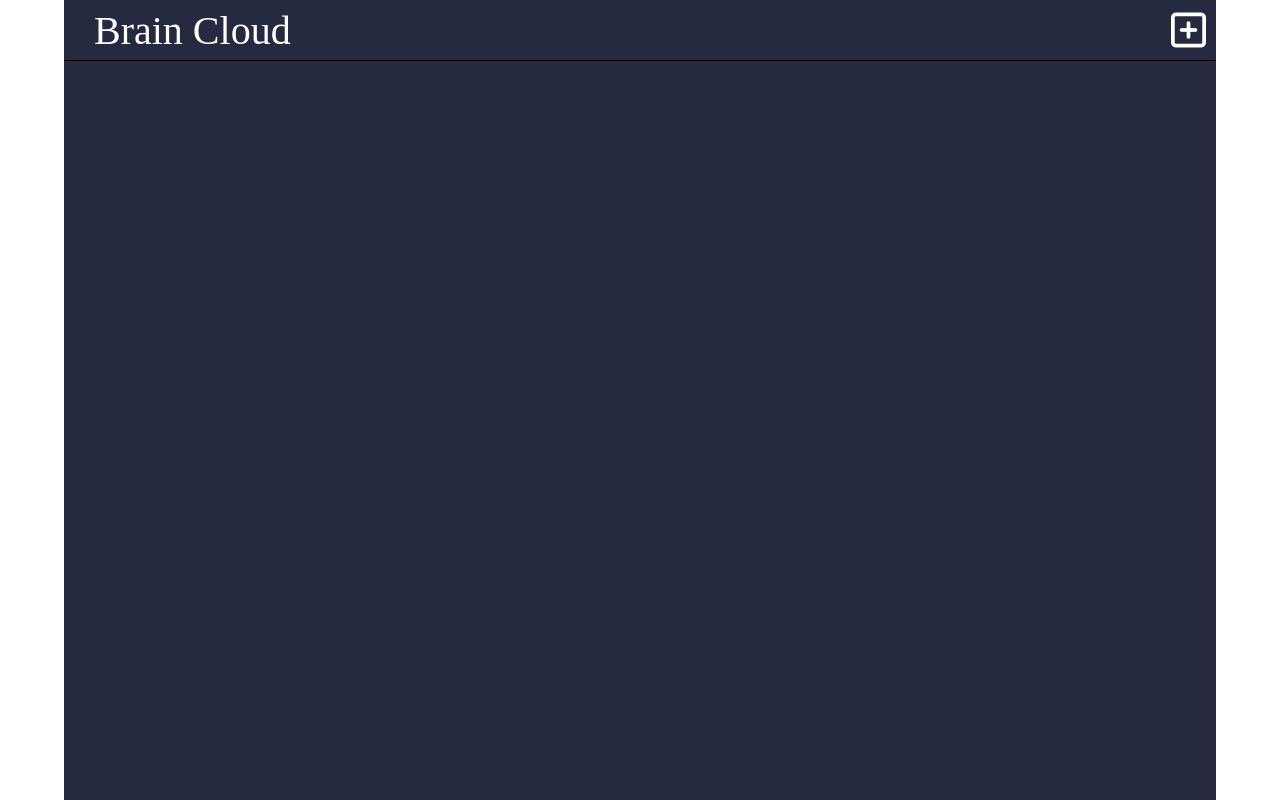
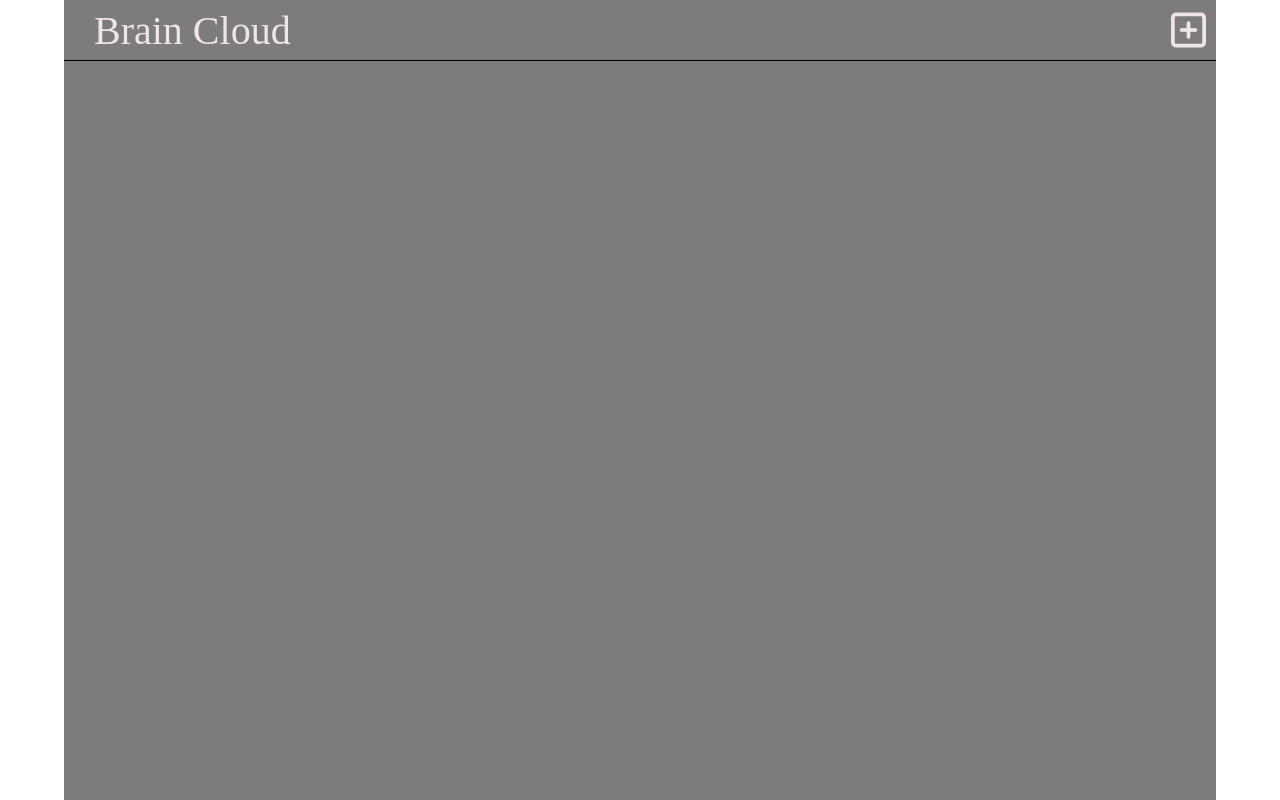
Before and after one commit to Grizzsr/todolist, a plain HTML site: page index.html in a window 1280 px wide. Drawn offline with nearby package versions, Linux system fonts and the light colour scheme.

Commit message:
updated colors

```diff
--- a/main.css
+++ b/main.css
@@ -20,7 +20,7 @@ html, body {
 	min-height: 100vh;
 	width:100%;
 	overflow-y: auto;
-	background-color: #252A41;
+	background-color: 7C7C7C;
 }
 
 .header{
@@ -33,7 +33,7 @@ html, body {
 }
 .pageTitle {
 	margin-left: 30px;
-	color:white;
+	color:EEE5E9;
 	font-size: 40px;
 }
 
@@ -41,7 +41,7 @@ html, body {
 .addcard{
 	height:40px;
 	margin-right:10px;
-	color:white;
+	color:EEE5E9;
 }
 
 .addCard:hover{
@@ -98,6 +98,7 @@ html, body {
 	border: none;
 	font-size:30px;
 	background-color:inherit;
+	color: orangered;
 
 }
 
```
